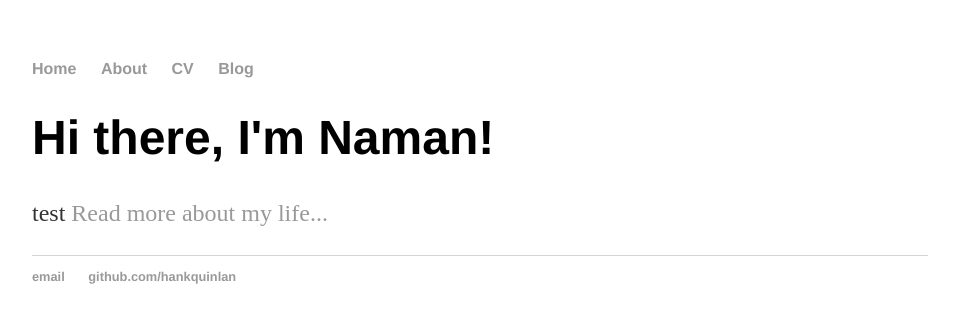
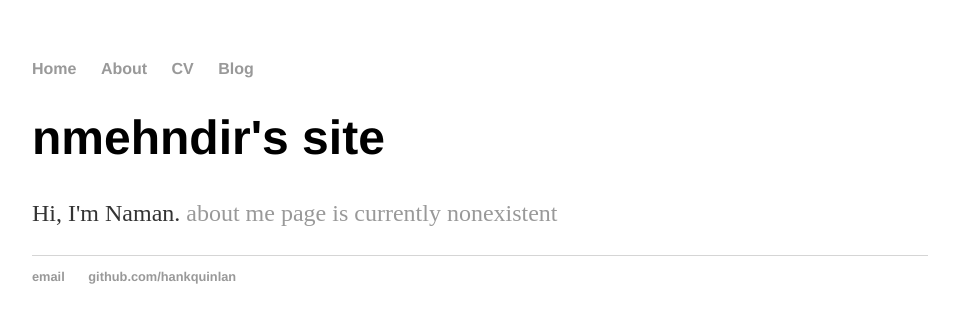
Before and after one commit to nmehndir/nmehndir.github.io, a Jekyll site: the page built from index.html, in a window 1280 px wide. Shown: the top 323 px of the page, without its empty margins (160-1119 px from the left). Built offline with Jekyll 4.4.1, drawn with Linux system fonts in a browser that asks for light colours.

Commit message:
Update index.html

```diff
--- a/index.html
+++ b/index.html
@@ -3,6 +3,6 @@ layout: default
 title: nmehndir's site
 ---
 <div class="blurb">
-	<h1>Hi there, I'm Naman!</h1>
-	<p>test <a href=".about">Read more about my life...</a></p>
+	<h1>nmehndir's site</h1>
+	<p>Hi, I'm Naman. <a href=".about">about me page is currently nonexistent</a></p>
 </div><!-- /.blurb -->
```
